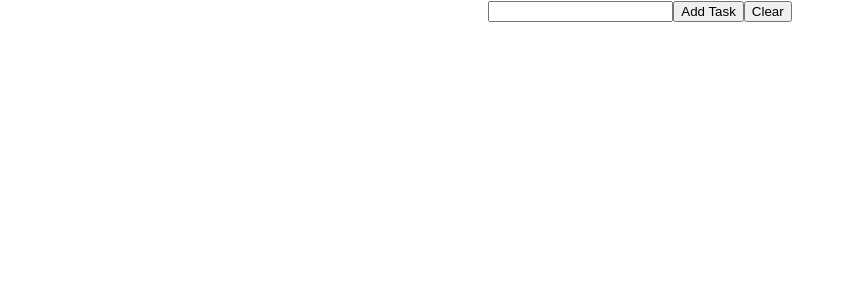
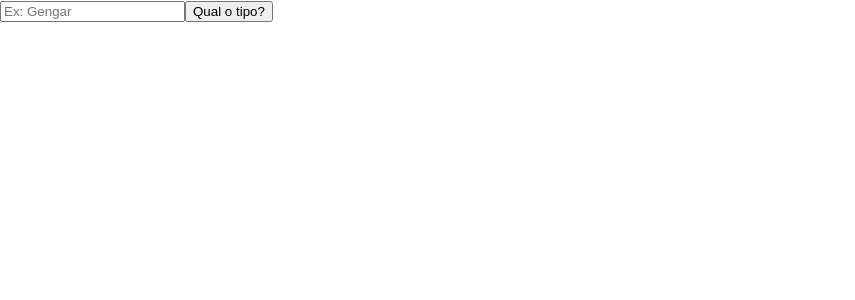
Before and after one commit to SamuelCB92/reusable-learning-project, a React (Create React App) app: page / in a window 1280 px wide. Shown: the top 300 px of the page, without its empty margins (0-855 px from the left). Built offline with nearby package versions, Linux system fonts and the light colour scheme.

Commit message:
fetch data from pokemon API app

```diff
--- a/src/App.js
+++ b/src/App.js
@@ -1,58 +1,37 @@
 import "./App.css";
 import { useState } from "react";
-import TaskButtons from "./TaskButtons";
 
 function App() {
-  const [input, setInput] = useState("");
-  const [todoList, setTodoList] = useState([]);
+  const [pokeName, setPokeName] = useState("");
+  const [pokeData, setPokeData] = useState(null);
 
-  const handleChange = (event) => {
-    setInput(event.target.value);
-  };
-
-  const addTask = () => {
-    setTodoList([...todoList, { text: input, completed: false }]);
-    setInput("");
-  };
-
-  const handleComplete = (indexToComplete) => {
-    setTodoList(
-      todoList.map((task, index) =>
-        index === indexToComplete
-          ? { ...task, completed: !task.completed }
-          : task
-      )
-    );
-  };
-
-  const handleClear = () => {
-    setTodoList([]);
-  };
-  const handleDelete = (a) => {
-    setTodoList(todoList.filter((_, index) => index !== a));
+  const fetchData = async () => {
+    try {
+      const res = await fetch(`https://pokeapi.co/api/v2/pokemon/${pokeName}`);
+      const data = await res.json();
+      setPokeData(data);
+    } catch (error) {
+      console.log(error);
+    }
   };
 
   return (
-    <div className="App">
-      <div className="addTask">
-        <input onChange={handleChange} value={input} />
-        <button onClick={addTask}>Add Task</button>
-        <button onClick={handleClear}>Clear</button>
-        <div className="list">
-          {todoList.map((task, index) => {
-            return (
-              <TaskButtons
-                task={task}
-                handleDelete={handleDelete}
-                index={index}
-                handleComplete={handleComplete}
-              />
-            );
-          })}
-        </div>
+    <>
+      <div>
+        <input
+          placeholder="Ex: Gengar"
+          onChange={(event) => setPokeName(event.target.value)}
+        ></input>
+        <button onClick={fetchData}>Qual o tipo?</button>
+        <h2>
+          {pokeData?.types?.map((a, i) => (
+            <div key={i}>{a.type.name}</div>
+          ))}
+        </h2>
       </div>
-    </div>
+    </>
   );
 }
+export default App;
 
-export default App;
+//Digitar nome -> nome é substituído na url -> clicar botão -> fetch url -> converter dados -> guardar dados -> apresentar dados
--- a/src/TaskButtons.js
+++ /dev/null
@@ -1,16 +0,0 @@
-export default function TaskButtons({
-  task,
-  handleDelete,
-  index,
-  handleComplete,
-}) {
-  return (
-    <div>
-      <h1 className={task.completed ? "completed" : ""}>{task.text}</h1>
-      <button onClick={() => handleComplete(index)}>
-        {task.completed ? "Undo" : "Complete"}
-      </button>
-      <button onClick={() => handleDelete(index)}>X</button>
-    </div>
-  );
-}
```
